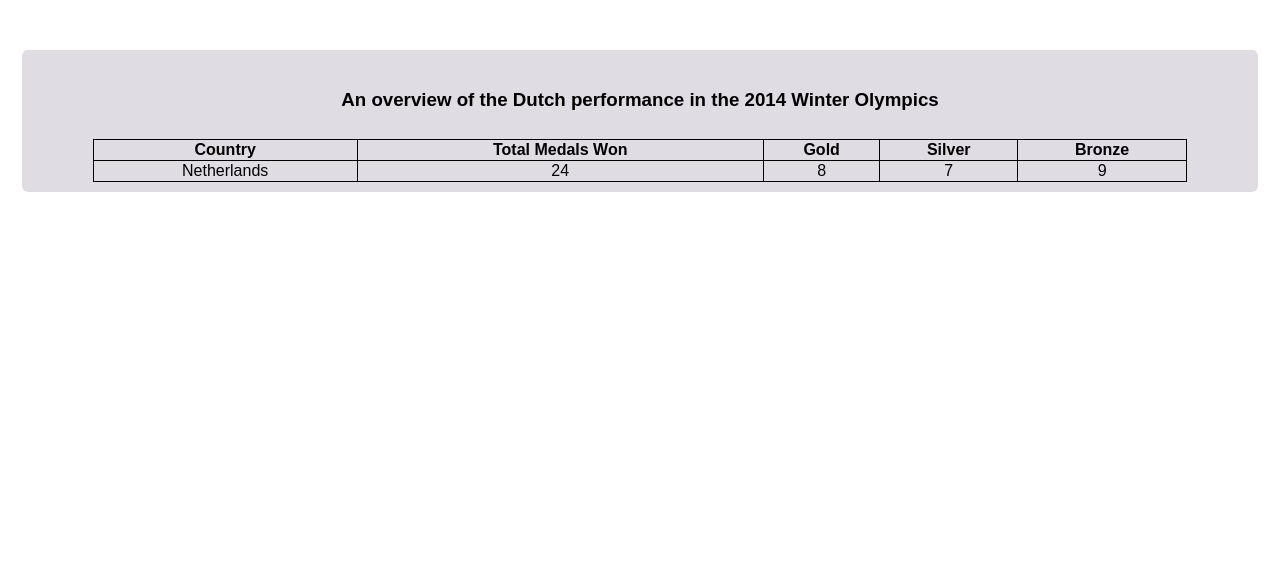
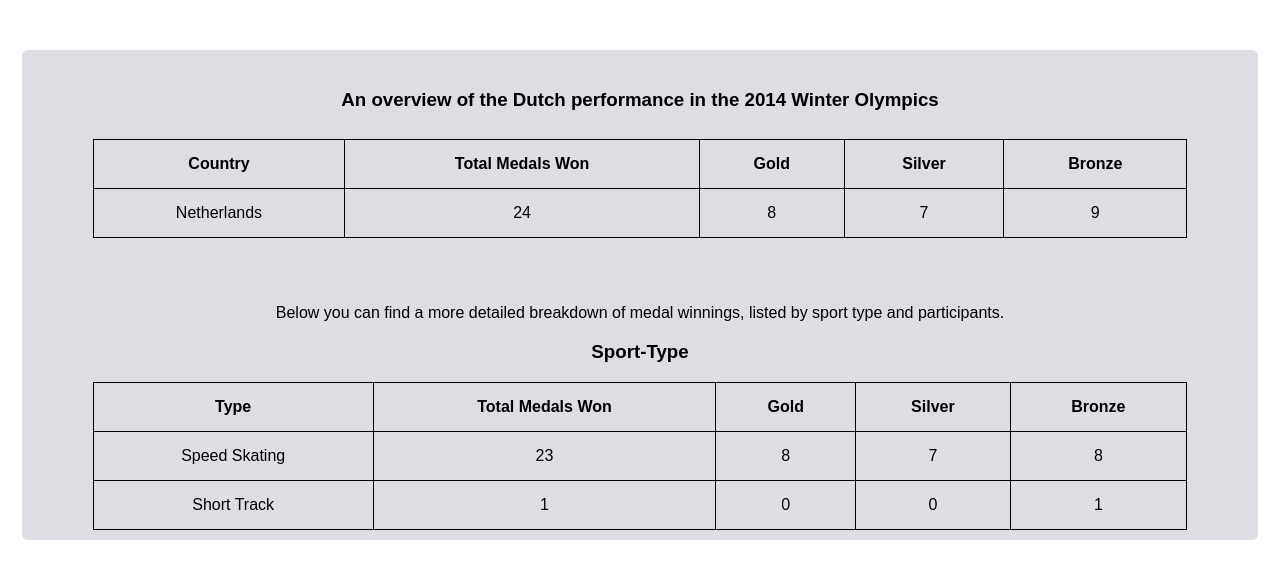
Before and after one commit to robdir/gracenote-assignment, a React (Create React App) app: page / in a window 1280 px wide. Shown: the top 578 px of the page. Built offline with nearby package versions, Linux system fonts and the light colour scheme.

Commit message:
medal breakdown rendered

```diff
--- a/src/appContainer.js
+++ b/src/appContainer.js
@@ -10,7 +10,9 @@ class appContainer extends PureComponent {
         return (
             <div className="main_container">
                 <div className="intro">
-                    <h3> An overview of the Dutch performance in the 2014 Winter Olympics </h3>
+                    <h3> An overview of the Dutch
+                         performance in the 2014 Winter Olympics
+                    </h3>
                 </div>
 
                 <table className="total_medals">
@@ -29,6 +31,40 @@ class appContainer extends PureComponent {
                         <td> {sportData.NOCMedals.Medals.n_Bronze} </td>
                     </tr>
                 </table>
+
+                <div className="description">
+                    <p> Below you can find a more detailed breakdown of
+                        medal winnings, listed by sport type and participants.
+                    </p>
+                </div>
+
+                <h3> Sport-Type </h3>
+
+                <table className="medal_breakdown">
+                    <tr>
+                        <th> Type  </th>
+                        <th> Total Medals Won </th>
+                        <th> Gold </th>
+                        <th> Silver </th>
+                        <th> Bronze </th>
+                    </tr>
+                    <tr>
+                        <td> {sportData.SportList[0].Sport.c_Name} </td>
+                        <td> {sportData.SportList[0].Medals.n_Total} </td>
+                        <td> {sportData.SportList[0].Medals.n_Gold} </td>
+                        <td> {sportData.SportList[0].Medals.n_Silver} </td>
+                        <td> {sportData.SportList[0].Medals.n_Bronze} </td>
+                    </tr>
+                    <tr>
+                        <td> {sportData.SportList[1].Sport.c_Name} </td>
+                        <td> {sportData.SportList[1].Medals.n_Total} </td>
+                        <td> {sportData.SportList[1].Medals.n_Gold} </td>
+                        <td> {sportData.SportList[1].Medals.n_Silver} </td>
+                        <td> {sportData.SportList[1].Medals.n_Bronze} </td>
+                    </tr>
+                </table>
+
+
             </div>
         )
     }
--- a/src/styles/appContainer.css
+++ b/src/styles/appContainer.css
@@ -15,12 +15,21 @@
     border-radius: 6px;
 }
 
-.total_medals {
+.total_medals, .medal_breakdown {
     margin: 0px auto;
     width: 90%;
 }
 
-.total_medals, th, td {
+.total_medals, .medal_breakdown, th, td {
     border: 1px solid black;
     border-collapse: collapse;
+    padding: 15px;
 }
+
+.description {
+    padding-top: 50px;
+    margin: 0 auto;
+    color: black;
+    width: fit-content;
+    border-radius: 6px;
+}
```
